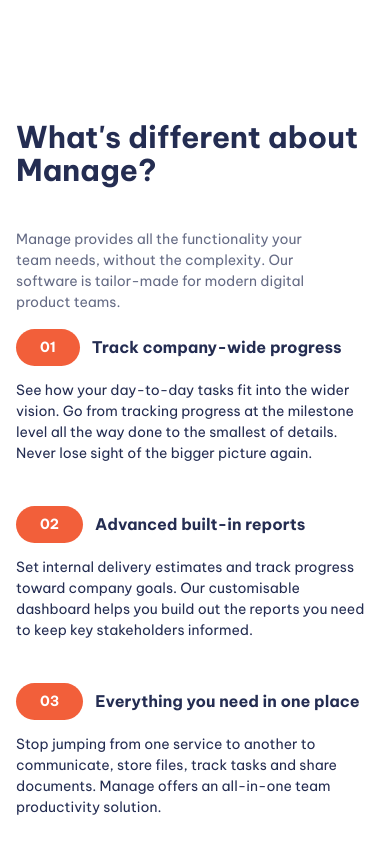
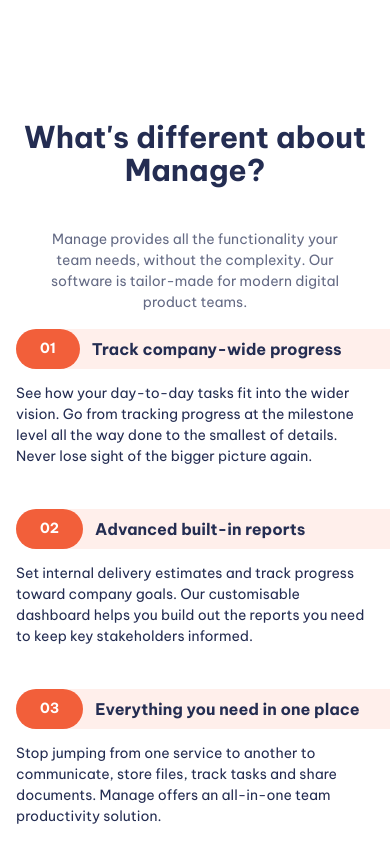
Before and after one commit to pulsar1812/landing-page-vanilla, a website built with Vite: page index.html in a window 390 px wide. Shown: the part 840-1684 px from the top of the page. Built offline with nearby package versions, Linux system fonts and the light colour scheme; a web font is replaced by a local one.

Commit message:
Finish Part 8

```diff
--- a/index.html
+++ b/index.html
@@ -82,7 +82,7 @@
       <section class="padding-block-900">
         <div class="container">
           <div class="even-columns">
-            <div class="flow">
+            <div class="flow text-center-sm-only">
               <h2 class="fs-secondary-heading fw-bold">
                 What's different about Manage?
               </h2>
--- a/style.css
+++ b/style.css
@@ -380,7 +380,10 @@
 
 /* Numbered Items */
 .numbered-items {
+  /* avoids problems when there are multiple counting list; always starts from 1 */
   counter-reset: count;
+  width: fit-content;
+  margin-inline: auto;
 }
 
 .numbered-items li {
@@ -395,24 +398,53 @@
   grid-template-columns: min-content 1fr;
 }
 
-.numbered-items__body {
-  grid-column: 1 / -1;
-}
-
 .numbered-items__title {
   grid-row: 1 / 2;
   grid-column: 2 / 3;
   line-height: 1;
 }
 
+.numbered-items__body {
+  grid-column: 1 / -1;
+}
+
+@media (min-width: 30em) {
+  .numbered-items__body {
+    grid-column: 2 / -1;
+  }
+}
+
+.numbered-items div::before,
+.numbered-items div::after {
+  height: 40px;
+}
+
 .numbered-items div::before {
   content: "0" counter(count);
+  display: flex;
+  align-items: center;
   background-color: var(--clr-accent-400);
   color: var(--clr-neutral-100);
   font-weight: var(--fw-bold);
-  padding: var(--size-200) var(--size-500);
+  padding: 0 var(--size-500);
   border-radius: 100vw;
+  grid-row: 1 / 2;
+  grid-column: 1 / 2;
 }
+
+@media (max-width: 30em) {
+  .numbered-items div::after {
+    content: "";
+    display: block;
+    z-index: -1;
+    border-radius: 100vw 0 0 100vw;
+    grid-column: 1 / -1;
+    grid-row: 1 / 2;
+    box-shadow: 5em 0 0 var(--clr-accent-100);
+    background: var(--clr-accent-100);
+  }
+}
+
 
 /* Utility classes */
 .visually-hidden {
@@ -463,6 +495,24 @@
 
 :where(.flow :not(:first-child)) {
   margin-top: var(--flow-spacer, 3em);
+}
+
+.text-center {
+  text-align: center;
+}
+
+.text-center p {
+  margin-inline: auto;
+}
+
+@media (max-width: 50em) {
+  .text-center-sm-only {
+    text-align: center;
+  }
+
+  .text-center-sm-only p {
+    margin-inline: auto;
+  }
 }
 
 .text-primary-400 {
```
